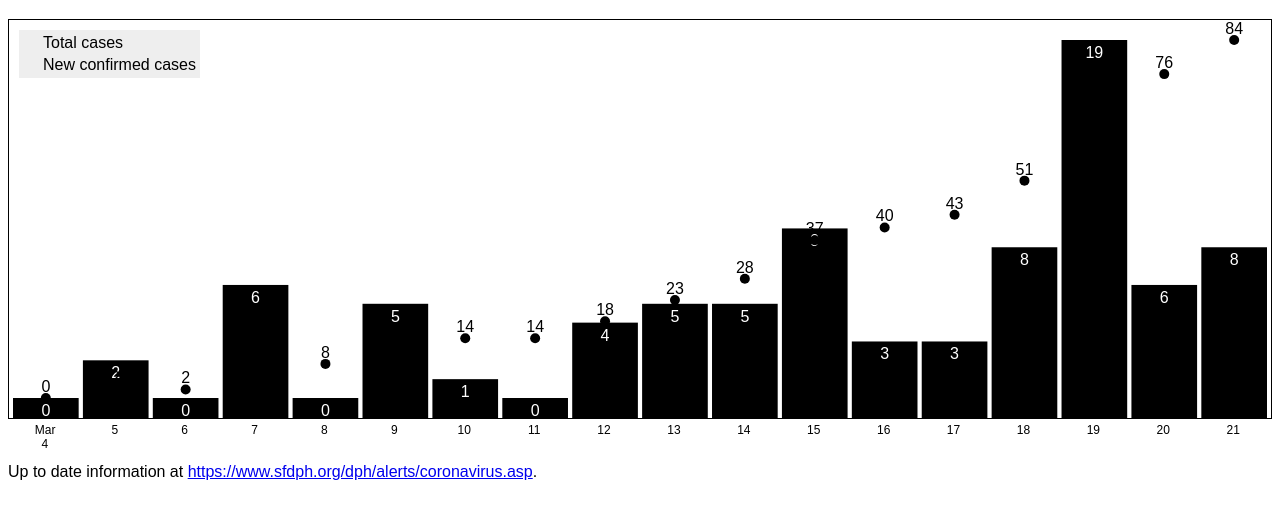
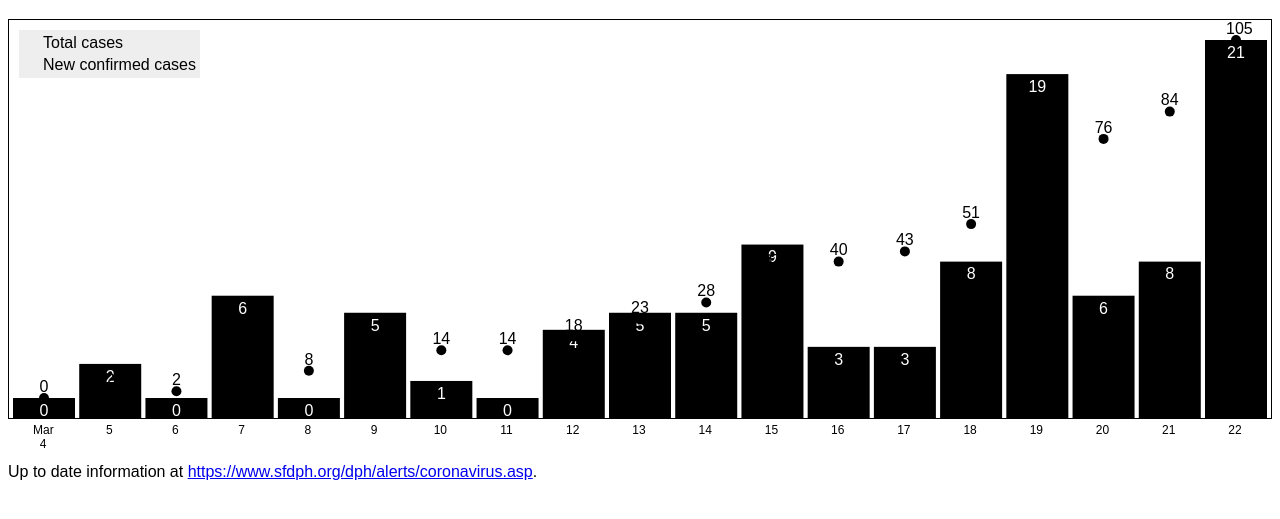
Before and after one commit to malectro/covid-chart, a Gatsby site: page / in a window 1280 px wide. Shown: the part 69-588 px from the top of the page. Built offline with nearby package versions, Linux system fonts and the light colour scheme; Gatsby itself is replaced by a stand-in of ours.

Commit message:
new data

```diff
--- a/src/pages/index.js
+++ b/src/pages/index.js
@@ -161,6 +161,7 @@ const totals = [
   {date: '2020-03-19', total: 70},
   {date: '2020-03-20', total: 76},
   {date: '2020-03-21', total: 84},
+  {date: '2020-03-22', total: 105},
 ].map(day => ({
   ...day,
   date: new Date(day.date),
```
